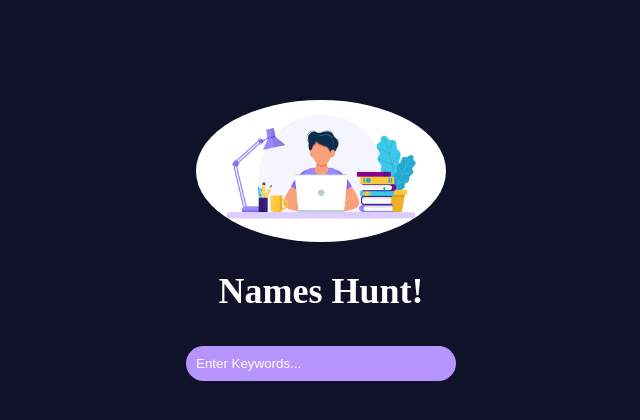
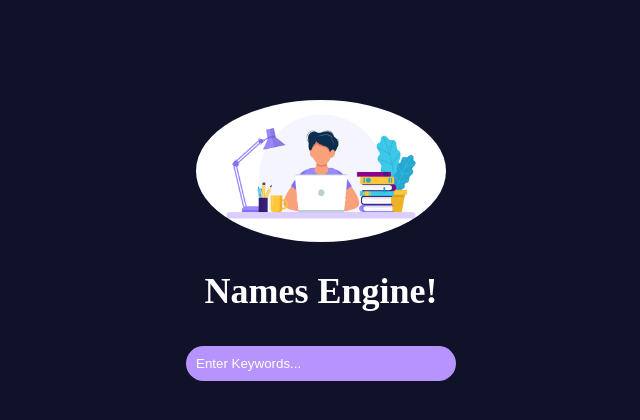
Before and after one commit to Abdulghani007/Names-Engine, a React (Create React App) app: page / in a window 1280 px wide. Shown: the top 420 px of the page, without its empty margins (319-959 px from the left). Built offline with nearby package versions, Linux system fonts and the light colour scheme; a web font is replaced by a local one.

Commit message:
Final App

```diff
--- a/public/index.html
+++ b/public/index.html
@@ -29,7 +29,7 @@
       work correctly both with client-side routing and a non-root public URL.
       Learn how to configure a non-root public URL by running `npm run build`.
     -->
-    <title>Names Hunt</title>
+    <title>Names Engine!</title>
   </head>
   <body>
     <noscript>You need to enable JavaScript to run this app.</noscript>
--- a/src/components/App/App.css
+++ b/src/components/App/App.css
@@ -41,14 +41,11 @@ body{
 .container
 {
     text-align: center;
-    /* border: 1px solid black; */
-    width: 700px;
+    width: 850px;
     height: 600px;
     position: absolute;
-    /* text-align: center; */
-    /* background-color: black; */
     top: 50%;
     left: 50%;
-    margin-left: -350px;
+    margin-left: -425px;
     margin-top: -300px;
 }
--- a/src/components/App/App.js
+++ b/src/components/App/App.js
@@ -30,7 +30,7 @@ class App extends React.Component
 
                 <div className="container">
                     <img className={`title_image ${this.state.handleExpanded ? "title_image_expanded":"title_image_contracted"}`} src={header_image} alt="picture"/>
-                    <h1 className={`title ${this.state.handleFont ? "title_expanded":"title_contracted"}`}>Names Hunt!</h1>
+                    <h1 className={`title ${this.state.handleFont ? "title_expanded":"title_contracted"}`}>Names Engine!</h1>
                     <SearchBox  onChange={this.handleChange}/>
                     <NamesBox namesList={this.state.names}/>
                 </div>
--- a/src/components/NamesBox/NamesBox.css
+++ b/src/components/NamesBox/NamesBox.css
@@ -2,18 +2,17 @@
 {
     text-align: center;
     display: inline-block;
-    /* background-color: white; */
-    width:700px;
-    max-height: 300px;
+    width:850px;
+    max-height: 78%;
     overflow-y: scroll;
 }
+
 *{
     scrollbar-width: thin;          /* "auto" or "thin" */
     scrollbar-color: rgb(77, 77, 247) rgba(0,0,0,0);   /* scroll thumb and track */
-
 }
 *::-webkit-scrollbar {
-    width: 12px;
+    width: 5px;
   }
 
   *::-webkit-scrollbar-track {
@@ -21,7 +20,10 @@
   }
 
   *::-webkit-scrollbar-thumb {
-    background-color: rgb(77, 77, 247);
+    /* background-color: rgb(77, 77, 247); */
+    /* background-color: #282d4f; */
+    background-color: rgba(255, 255, 255, 0.2);
     border-radius: 20px;
-    border: 3px solid rgb(209, 208, 208);
+    /* border: 3px solid rgb(209, 208, 208); */
+    border: none;
   }
```
